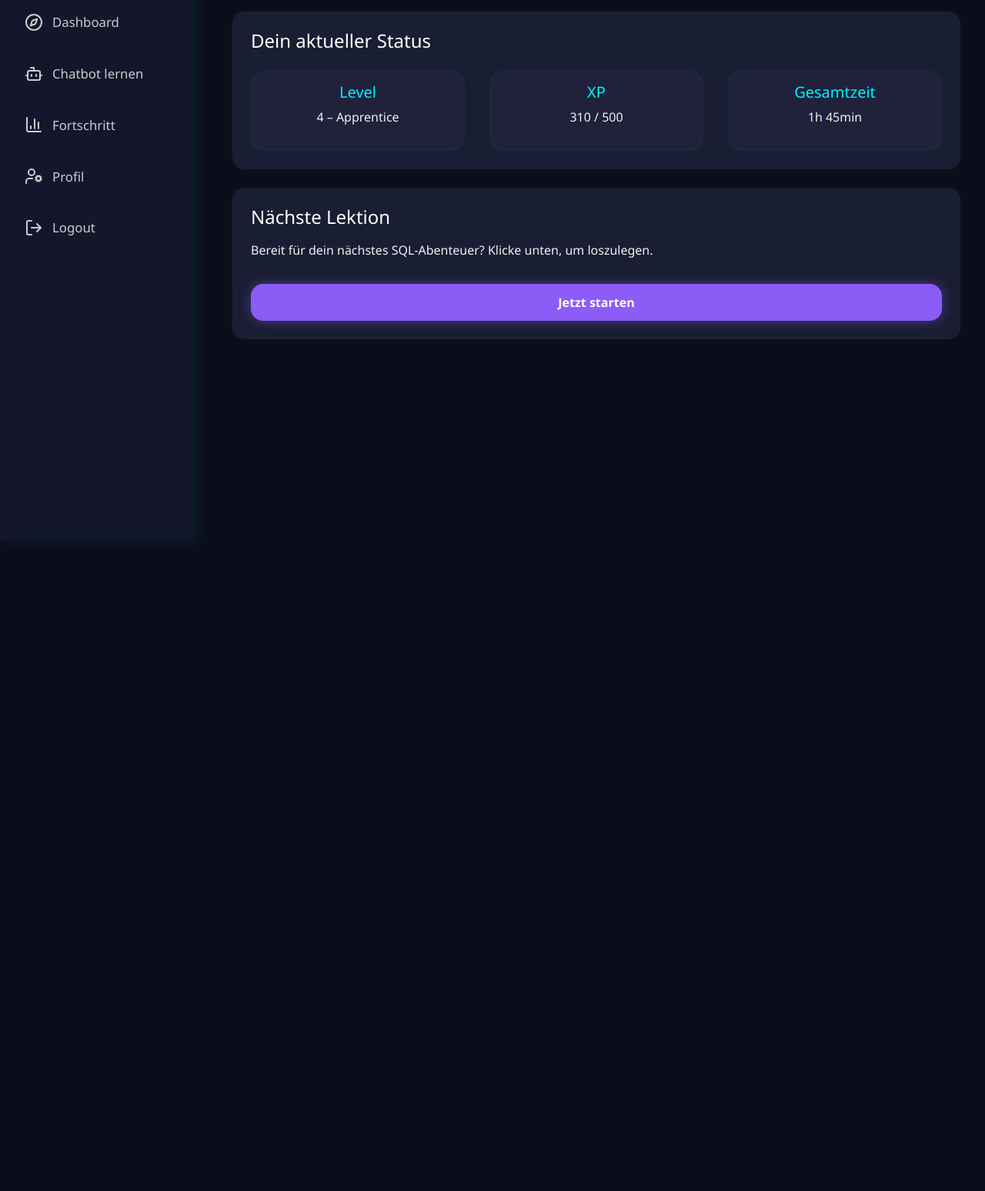
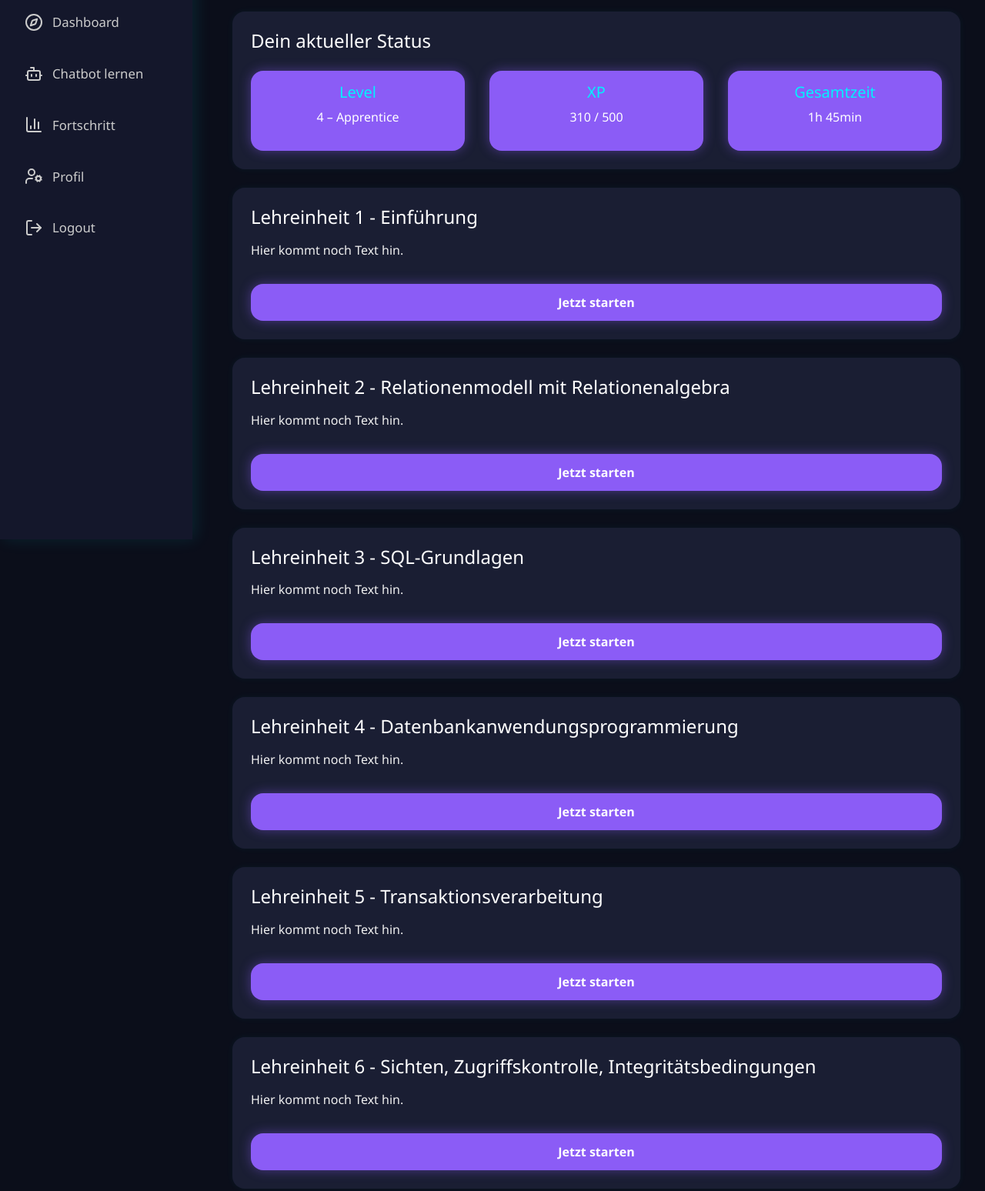
Before and after one commit to lukase1sner/ITI-SQL-Lernanwendung, a website: page hauptprogramm/dashboard.html in a window 1280 px wide. Shown: the part 99-1647 px from the top of the page at 77% size. Before the commit the page ends 800 px from the top, so only its background shows below. Drawn offline with nearby package versions, Linux system fonts and the light colour scheme.

Commit message:
Dashboard Update

```diff
--- a/hauptprogramm/dashboard.html
+++ b/hauptprogramm/dashboard.html
@@ -1,4 +1,3 @@
-<!-- Vollständiger HTML-Code, identisch mit deinem, nur Button angepasst -->
 <!DOCTYPE html>
 <html lang="de">
 <head>
@@ -89,15 +88,18 @@
     }
     .stat {
       flex: 1;
-      background-color: #1f223a;
+      background-color: #8b5cf6;
       border-radius: 1rem;
       padding: 1rem;
       text-align: center;
-      box-shadow: inset 0 0 10px rgba(0, 242, 255, 0.05);
+      box-shadow: 0 0 15px #8b5cf670;
     }
     .stat h5 {
       color: #00f2ff;
       margin-bottom: 0.5rem;
+    }
+    .stat p {
+      color: #ffffff;
     }
   </style>
 </head>
@@ -136,9 +138,45 @@
   </div>
 
   <div class="card">
-    <h4>Nächste Lektion</h4>
-    <p class="mt-2">Bereit für dein nächstes SQL-Abenteuer? Klicke unten, um loszulegen.</p>
+    <h4>Lehreinheit 1 - Einführung</h4>
+    <p class="mt-2">Hier kommt noch Text hin.</p>
     <button class="btn-glow mt-3" id="startLesson">Jetzt starten</button>
+  </div>
+
+  <div class="card mt-4">
+    <h4>Lehreinheit 2 - Relationenmodell mit Relationenalgebra</h4>
+    <p class="mt-2">Hier kommt noch Text hin.</p>
+    <button class="btn-glow mt-3">Jetzt starten</button>
+  </div>
+
+  <div class="card mt-4">
+    <h4>Lehreinheit 3 - SQL-Grundlagen</h4>
+    <p class="mt-2">Hier kommt noch Text hin.</p>
+    <button class="btn-glow mt-3">Jetzt starten</button>
+  </div>
+
+  <div class="card mt-4">
+    <h4>Lehreinheit 4 - Datenbankanwendungsprogrammierung</h4>
+    <p class="mt-2">Hier kommt noch Text hin.</p>
+    <button class="btn-glow mt-3">Jetzt starten</button>
+  </div>
+
+  <div class="card mt-4">
+    <h4>Lehreinheit 5 - Transaktionsverarbeitung</h4>
+    <p class="mt-2">Hier kommt noch Text hin.</p>
+    <button class="btn-glow mt-3">Jetzt starten</button>
+  </div>
+
+  <div class="card mt-4">
+    <h4>Lehreinheit 6 - Sichten, Zugriffskontrolle, Integritätsbedingungen</h4>
+    <p class="mt-2">Hier kommt noch Text hin.</p>
+    <button class="btn-glow mt-3">Jetzt starten</button>
+  </div>
+
+  <div class="card mt-4">
+    <h4>Lehreinheit 7 - Datenbankschemaentwurf</h4>
+    <p class="mt-2">Hier kommt noch Text hin.</p>
+    <button class="btn-glow mt-3">Jetzt starten</button>
   </div>
 </div>
 
@@ -146,7 +184,6 @@
   lucide.createIcons();
 
   document.getElementById('goToChatbot').addEventListener('click', () => {
-    // ✅ Korrigierter Pfad:
     window.location.href = '/index.html';
   });
 
```
